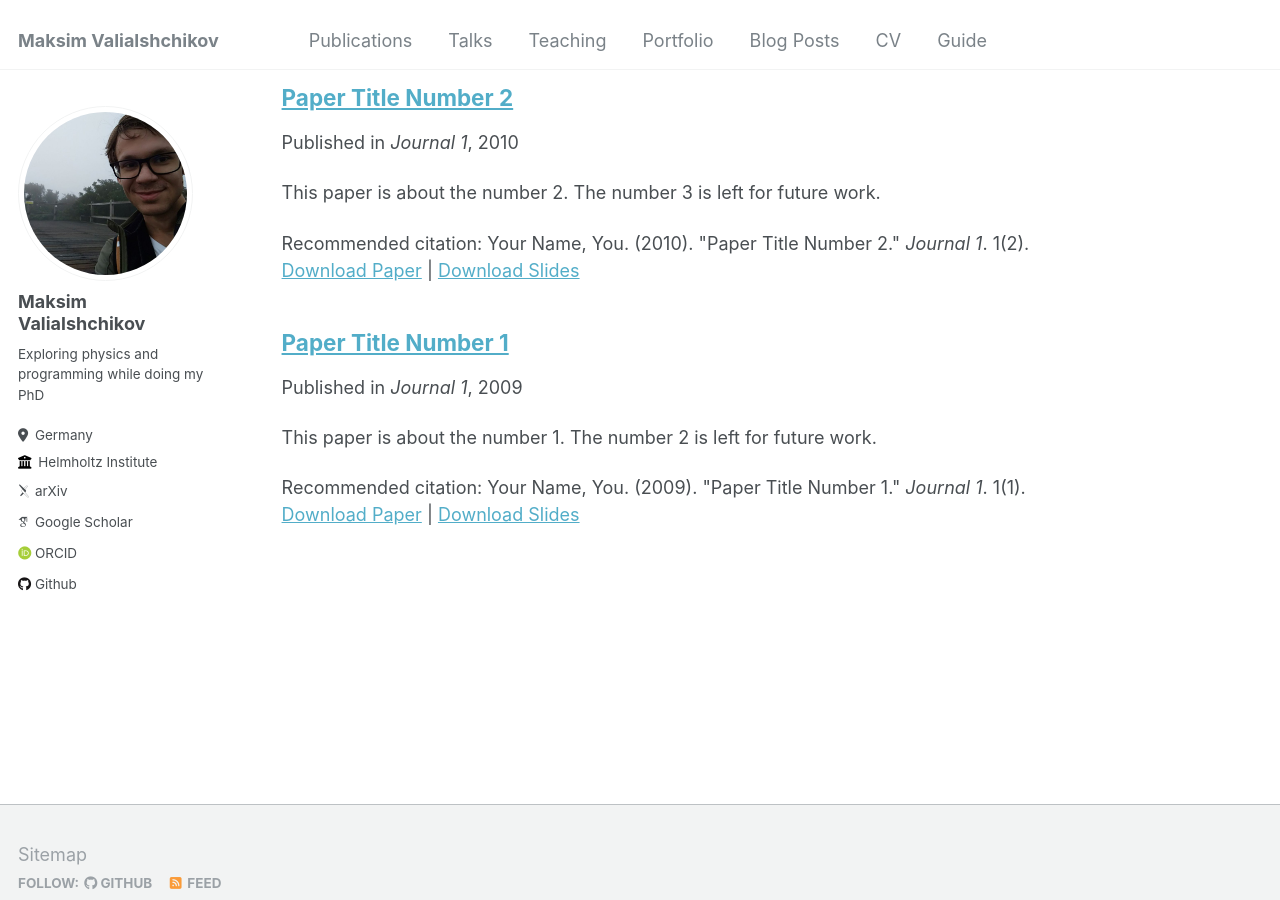
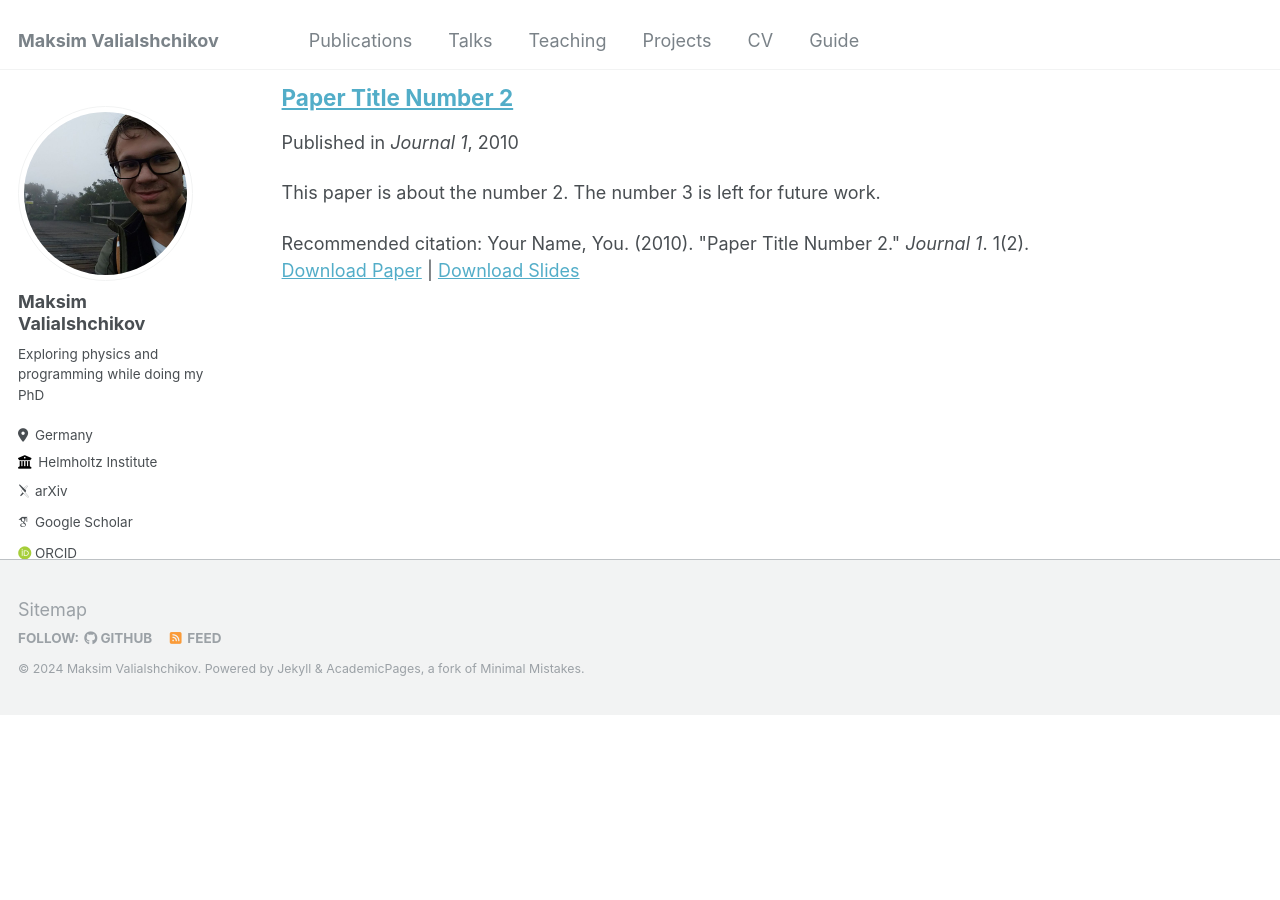
Before and after one commit to maxbalrog/maxbalrog.github.io, a Jekyll site: the page built from _pages/publications.md, in a window 1280 px wide and 900 px high, scrolled down 626 px. Built offline with Jekyll 4.4.1, drawn with Linux system fonts in a browser that asks for light colours; some web fonts are replaced; a file with an impossible date is left out; after the commit the page ends 1340 px from its top, so only the background shows below that.

```diff
--- a/_data/navigation.yml
+++ b/_data/navigation.yml
@@ -9,11 +9,8 @@ main:
   - title: "Teaching"
     url: /teaching/
 
-  - title: "Portfolio"
-    url: /portfolio/
-
-  - title: "Blog Posts"
-    url: /year-archive/
+  - title: "Projects"
+    url: /projects/
 
   - title: "CV"
     url: /cv/
--- a/_publications/2009-10-01-paper-title-number-1.md
+++ /dev/null
@@ -1,13 +0,0 @@
----
-title: "Paper Title Number 1"
-collection: publications
-permalink: /publication/2009-10-01-paper-title-number-1
-excerpt: 'This paper is about the number 1. The number 2 is left for future work.'
-date: 2009-10-01
-venue: 'Journal 1'
-slidesurl: 'http://academicpages.github.io/files/slides1.pdf'
-paperurl: 'http://academicpages.github.io/files/paper1.pdf'
-citation: 'Your Name, You. (2009). &quot;Paper Title Number 1.&quot; <i>Journal 1</i>. 1(1).'
----
-
-The contents above will be part of a list of publications, if the user clicks the link for the publication than the contents of section will be rendered as a full page, allowing you to provide more information about the paper for the reader. When publications are displayed as a single page, the contents of the above "citation" field will automatically be included below this section in a smaller font.
```
Also changed, not shown: _publications/2021-polarization-gating.md (added, +12 -0 lines).
